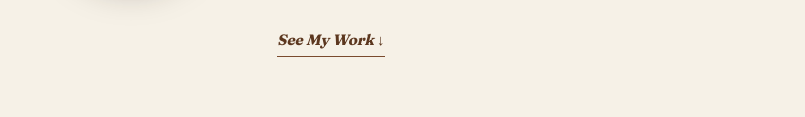
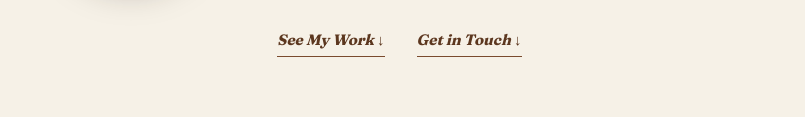
Before and after one commit to edenmaeabeniso-maker/EdenmaePortfolio, a plain HTML site: page index.html in a window 1280 px wide. Shown: the part 359-476 px from the top of the page, without its empty margins (181-986 px from the left). Drawn offline with nearby package versions, Linux system fonts and the light colour scheme.

Commit message:
Update index.html

```diff
--- a/index.html
+++ b/index.html
@@ -138,11 +138,18 @@
   .contact-row span:first-child{padding-left:0;}
   .contact-row span:last-child{border-right:none;}
 
+  .hero-links{
+    display:flex;
+    flex-wrap:wrap;
+    gap:18px 32px;
+    margin-top:30px;
+  }
+
   .see-work-link{
     display:inline-flex;
     align-items:center;
     gap:10px;
-    margin-top:30px;
+    margin-top:0;
     font-family:'Fraunces', serif;
     font-style:italic;
     font-weight:700;
@@ -550,6 +557,7 @@
     .photo-frame{margin:0 auto;}
     .eyebrow{justify-content:center;}
     .contact-row{justify-content:center;}
+    .hero-links{justify-content:center;}
     .entry{grid-template-columns:1fr; gap:6px;}
     .skill-groups{grid-template-columns:1fr 1fr;}
     .contact-grid{grid-template-columns:1fr;}
@@ -574,7 +582,10 @@
         <span>0927 582 0513</span>
         <span>Available for remote / US hours</span>
       </div>
-      <a href="#work" class="see-work-link">See My Work ↓</a>
+      <div class="hero-links">
+        <a href="#work" class="see-work-link">See My Work ↓</a>
+        <a href="#contact-section" class="see-work-link">Get in Touch ↓</a>
+      </div>
     </div>
   </div>
 </header>
```
